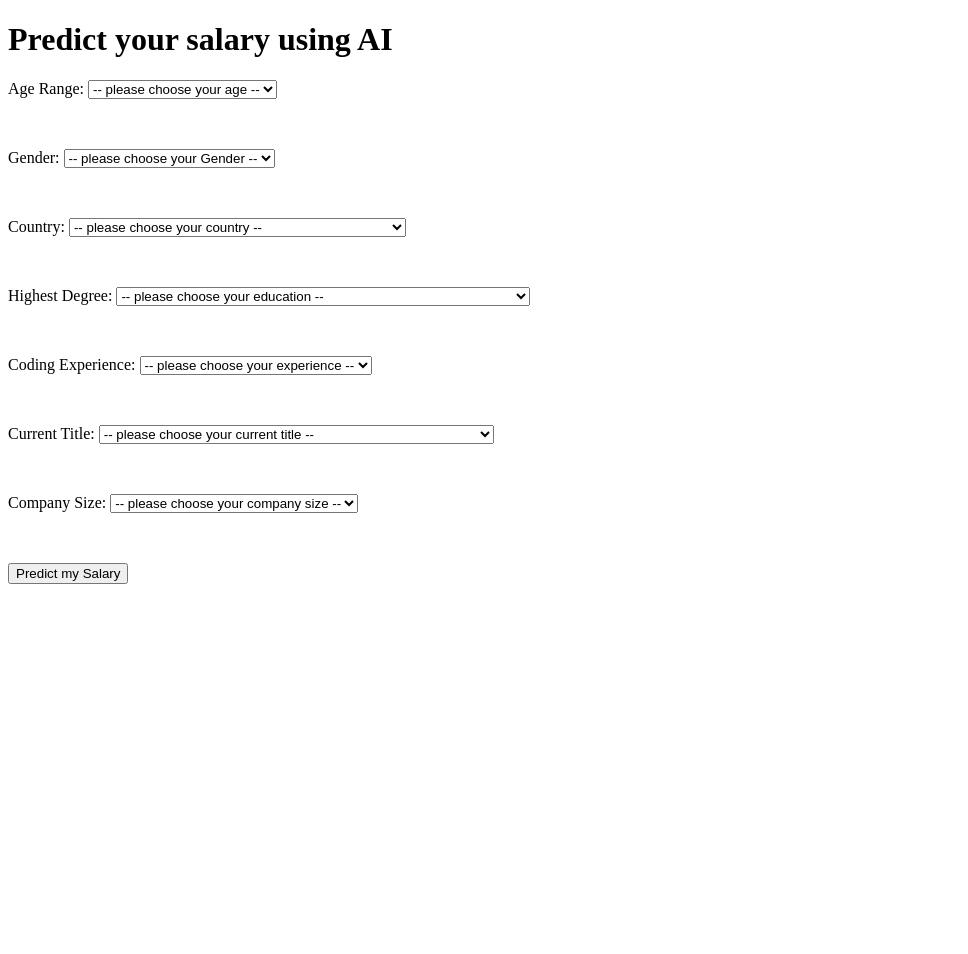
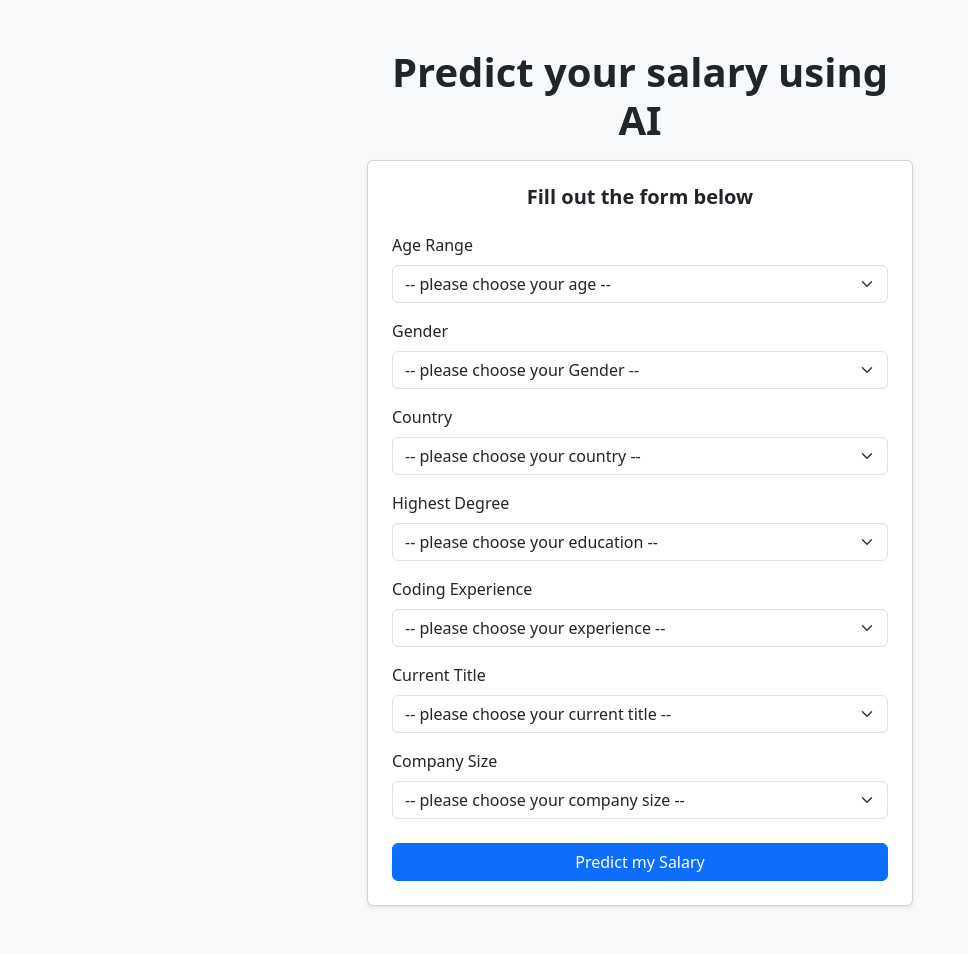
Before and after one commit to bmbend/class-frontend, a Flask app: page / in a window 1280 px wide. Shown: the whole page, without its empty margins (0-968 px from the left). Before the commit the page ends 584 px from the top, so only its background shows below. Run offline with Flask 3, Linux system fonts and the light colour scheme.

Commit message:
Front End Updates

```diff
--- a/app.py
+++ b/app.py
@@ -5,12 +5,12 @@ import requests
 
 
 app = flask.Flask(__name__)
-app.config["SECRET_KEY"] = "seasdad(*2sffcra01^23sdet"
+app.config["SECRET_KEY"] = "glksajsldkgel"
 
 CORS(app)
 
 # Get this URL from the Azure Overview page of your API web app
-api_url = "https://colbert-api-fpd0evcqfneja4cj.eastus-01.azurewebsites.net"  # base url for API endpoints
+api_url = "http://127.0.0.1:5002"  # base url for API endpoints
 
 
 # main index page route
--- a/requirements.txt
+++ b/requirements.txt
@@ -1,3 +1,3 @@
-Flask==3.1.0
-flask-cors==5.0.1
-requests==2.32.3
+Flask
+flask-cors
+requests
--- a/templates/base.html
+++ b/templates/base.html
@@ -3,9 +3,24 @@
   <head>
     <meta charset="UTF-8" />
     <meta name="viewport" content="width=device-width, initial-scale=1.0" />
-    <title>{% block page_title %} {% endblock %}</title>
+
+    <!-- Bootstrap 5.3 CSS -->
+    <link
+      href="https://cdn.jsdelivr.net/npm/bootstrap@5.3.3/dist/css/bootstrap.min.css"
+      rel="stylesheet"
+    />
+
+    <title>{% block page_title %}{% endblock %}</title>
   </head>
-  <body>
-    {% block error %} {% endblock %} {% block content %} {% endblock %}
+  <body class="bg-light">
+    <div class="container py-5">
+      {% block error %}{% endblock %}
+      {% block content %}{% endblock %}
+    </div>
+
+    <!-- Bootstrap JS Bundle -->
+    <script
+      src="https://cdn.jsdelivr.net/npm/bootstrap@5.3.3/dist/js/bootstrap.bundle.min.js">
+    </script>
   </body>
 </html>
--- a/templates/index.html
+++ b/templates/index.html
@@ -1,29 +1,42 @@
-{%extends 'base.html'%} {% block page_title %} AI Salary Predictor {% endblock
-%} {%block content%}
+{% extends 'base.html' %}
 
-<h1>Predict your salary using AI</h1>
+{% block page_title %}
+AI Salary Predictor
+{% endblock %}
+
+{% block content %}
+
+<div class="row justify-content-center">
+  <div class="col-lg-8 col-xl-6">
+
+    <h1 class="mb-3 fw-bold text-center">Predict your salary using AI</h1>
 
     {% if prediction %}
-<h2>
+      <h2 class="h4 text-center mb-4">
         Your predicted salary is:
-  <span class="contact100-form-title" id="output" style="color: crimson">
-    &nbsp;${{ "{:,.2f}".format(prediction.predicted_salary) }}
+        <span id="output" class="fw-bold" style="color: crimson;">
+          ${{ "{:,.2f}".format(prediction.predicted_salary) }}
         </span>
       </h2>
-<p>&nbsp;</p>
     {% endif %}
 
-
-
     {% if error %}
-<span class="contact100-form-title" id="output" style="color: #ff0000">
-  &nbsp;{{ error }}
-</span>
+      <div class="alert alert-danger text-center" id="output">
+        {{ error }}
+      </div>
     {% endif %}
 
+    <div class="card shadow-sm">
+      <div class="card-body p-4">
+
+        <h3 class="h5 mb-4 text-center fw-semibold">Fill out the form below</h3>
+
         <form name="salary_prediction_form" action="/predict" method="POST">
-  <label for="ageSelect">Age Range:</label>
-  <select name="age" id="ageSelect" required>
+
+          <!-- Age -->
+          <div class="mb-3">
+            <label for="ageSelect" class="form-label">Age Range</label>
+            <select name="age" id="ageSelect" class="form-select" required>
               <option value="">-- please choose your age --</option>
               <option value="0">18-21</option>
               <option value="1">22-24</option>
@@ -37,11 +50,12 @@
               <option value="9">60-69</option>
               <option value="10">70+</option>
             </select>
+          </div>
 
-  <p>&nbsp;</p>
-
-  <label for="genderSelect">Gender:</label>
-  <select name="gender" id="genderSelect" required>
+          <!-- Gender -->
+          <div class="mb-3">
+            <label for="genderSelect" class="form-label">Gender</label>
+            <select name="gender" id="genderSelect" class="form-select" required>
               <option value="">-- please choose your Gender --</option>
               <option value="0">Man</option>
               <option value="1">Nonbinary</option>
@@ -49,11 +63,12 @@
               <option value="3">Prefer to self-describe</option>
               <option value="4">Woman</option>
             </select>
+          </div>
 
-  <p>&nbsp;</p>
-
-  <label for="countrySelect">Country:</label>
-  <select name="country" id="countrySelect" required>
+          <!-- Country -->
+          <div class="mb-3">
+            <label for="countrySelect" class="form-label">Country</label>
+            <select name="country" id="countrySelect" class="form-select" required>
               <option value="">-- please choose your country --</option>
               <option value="0">Algeria</option>
               <option value="1">Argentina</option>
@@ -116,41 +131,42 @@
               <option value="56">Viet Nam</option>
               <option value="57">Zimbabwe</option>
             </select>
+          </div>
 
-  <p>&nbsp;</p>
-
-  <label for="educationSelect">Highest Degree:</label>
-  <select name="highest_deg" id="educationSelect" required>
+          <!-- Highest Degree -->
+          <div class="mb-3">
+            <label for="educationSelect" class="form-label">Highest Degree</label>
+            <select name="highest_deg" id="educationSelect" class="form-select" required>
               <option value="">-- please choose your education --</option>
               <option value="0">Bachelor’s degree</option>
+              <option value="3">Master’s degree</option>
               <option value="1">Doctoral degree</option>
+              <option value="5">Professional doctorate</option>
               <option value="2">I prefer not to answer</option>
-    <option value="3">Master’s degree</option>
               <option value="4">No formal education past high school</option>
-    <option value="5">Professional doctorate</option>
-    <option value="6">
-      Some college/university study without earning a bachelor’s degree
-    </option>
+              <option value="6">Some college/university study without earning a bachelor’s degree</option>
             </select>
+          </div>
 
-  <p>&nbsp;</p>
-
-  <label for="codingExperienceSelect">Coding Experience:</label>
-  <select name="coding_exp" id="codingExperienceSelect" required>
+          <!-- Coding Experience -->
+          <div class="mb-3">
+            <label for="codingExperienceSelect" class="form-label">Coding Experience</label>
+            <select name="coding_exp" id="codingExperienceSelect" class="form-select" required>
               <option value="">-- please choose your experience --</option>
+              <option value="5">&lt; 1 year</option>
               <option value="0">1-3 years</option>
+              <option value="3">3-5 years</option>
+              <option value="4">5-10 years</option>
               <option value="1">10-20 years</option>
               <option value="2">20+ years</option>
-    <option value="3">3-5 years</option>
-    <option value="4">5-10 years</option>
-    <option value="5">&lt; 1 year</option>
               <option value="6">I have never written code</option>
             </select>
+          </div>
 
-  <p>&nbsp;</p>
-
-  <label for="titleSelect">Current Title:</label>
-  <select name="title" id="titleSelect" required>
+          <!-- Current Title -->
+          <div class="mb-3">
+            <label for="titleSelect" class="form-label">Current Title</label>
+            <select name="title" id="titleSelect" class="form-select" required>
               <option value="">-- please choose your current title --</option>
               <option value="0">Data Administrator</option>
               <option value="1">
@@ -171,11 +187,12 @@
               <option value="12">Statistician</option>
               <option value="13">Teacher / professor</option>
             </select>
+          </div>
 
-  <p>&nbsp;</p>
-
-  <label for="companySizeSelect">Company Size:</label>
-  <select name="company_size" id="companySizeSelect" required>
+          <!-- Company Size -->
+          <div class="mb-4">
+            <label for="companySizeSelect" class="form-label">Company Size</label>
+            <select name="company_size" id="companySizeSelect" class="form-select" required>
               <option value="">-- please choose your company size --</option>
               <option value="0">0-49 employees</option>
               <option value="1">10,000 or more employees</option>
@@ -183,10 +200,17 @@
               <option value="3">250-999 employees</option>
               <option value="4">50-249 employees</option>
             </select>
+          </div>
 
-  <p>&nbsp;</p>
+          <button type="submit" class="btn btn-primary w-100">
+            Predict my Salary
+          </button>
 
-  <input type="submit" id="submit" value="Predict my Salary" />
         </form>
+      </div>
+    </div>
+
+  </div>
+</div>
 
 {% endblock %}
```
Also changed, not shown: 1 other file. Lines whose indentation alone changed are shown as unchanged.
